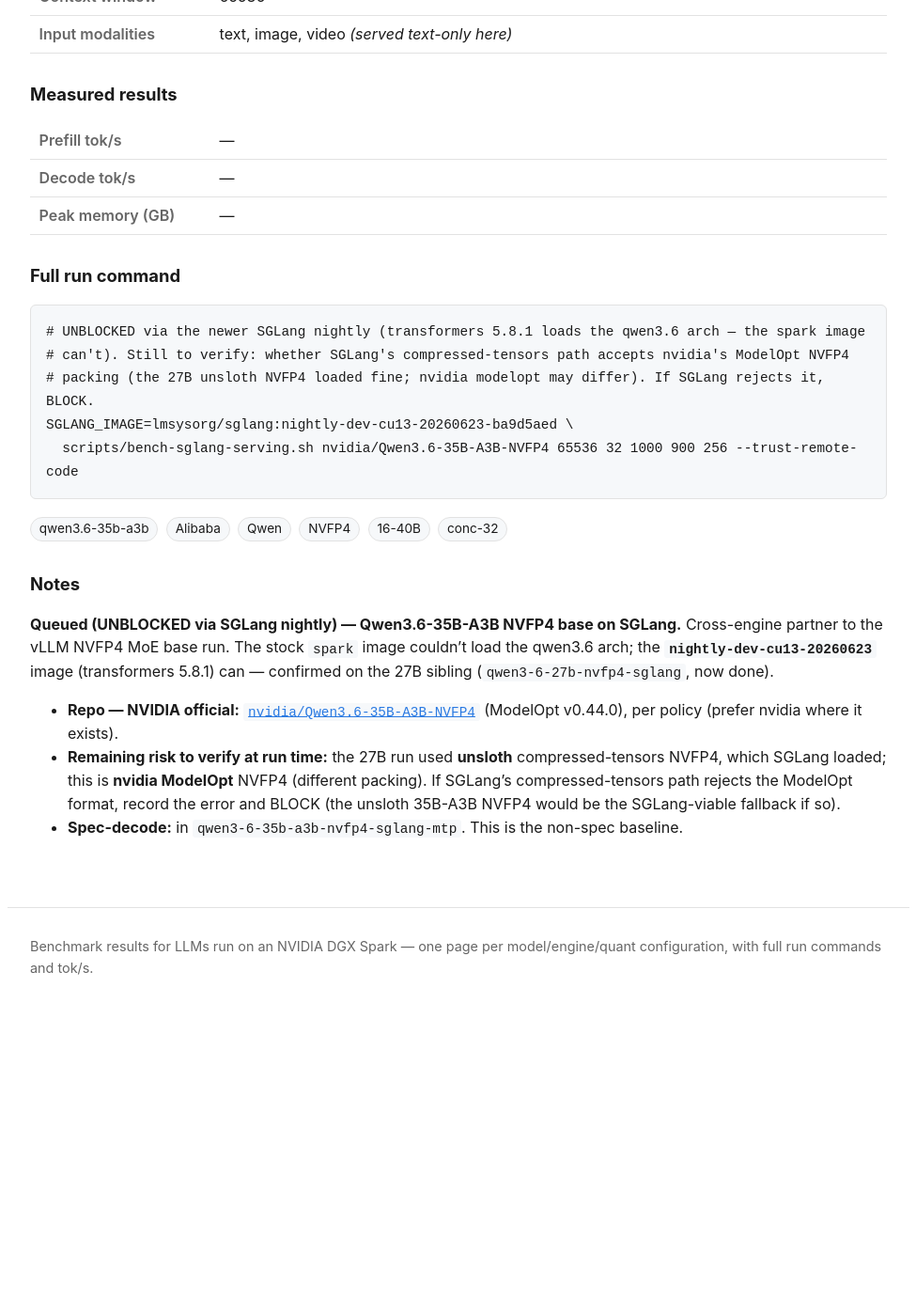
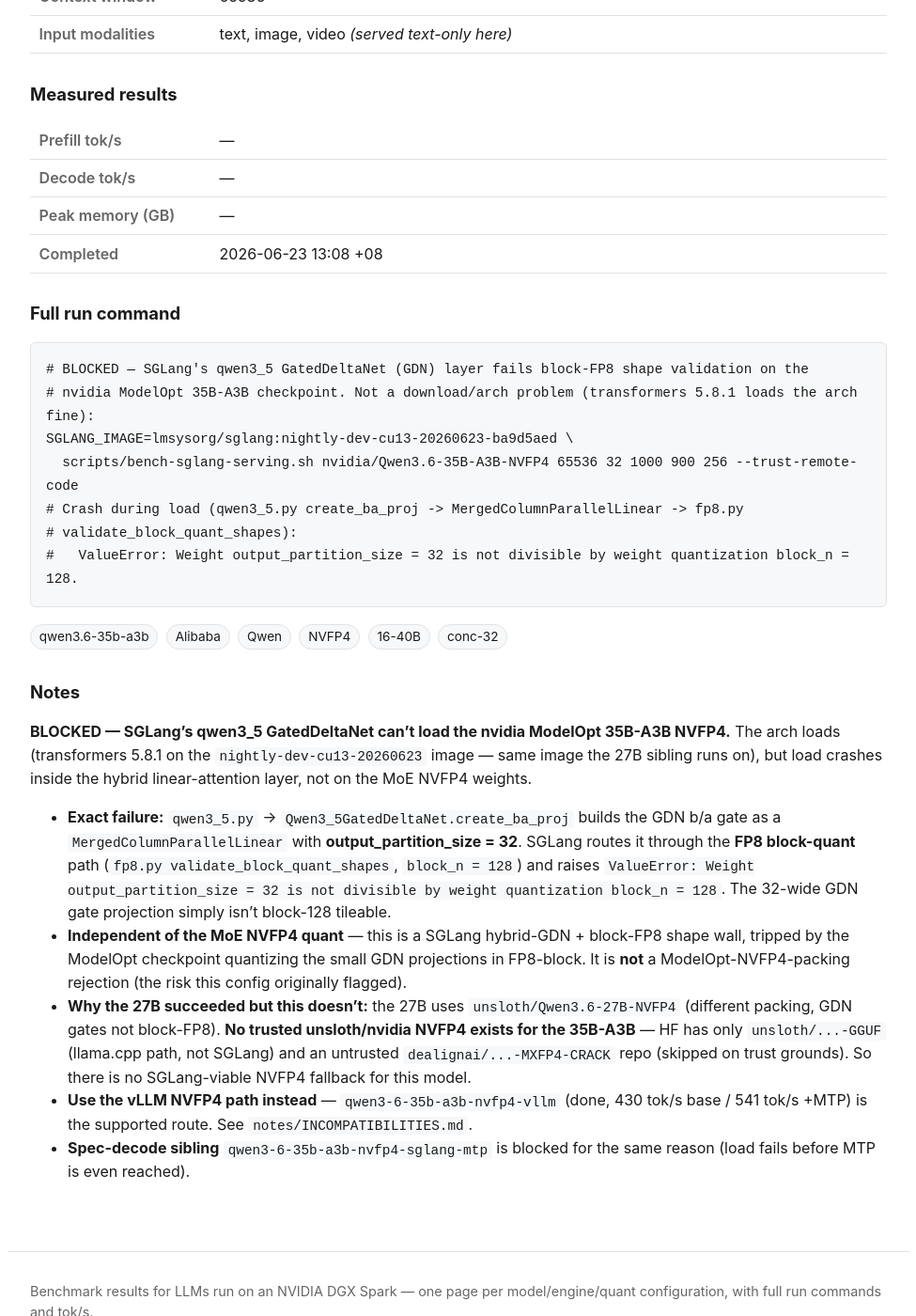
Before and after one commit to yjsoon/autobench, a Jekyll site: the page built from _configs/qwen3-6-35b-a3b-nvfp4-sglang.md, in a window 1280 px wide and 1400 px high, scrolled down 703 px. Shown: the whole window at 94% size, without its empty margins (152-1127 px from the left). Built offline with Jekyll 4.4.1, drawn with Linux system fonts in a browser that asks for light colours; before the commit the page ends 1806 px from its top, so only the background shows below that; some of the changed text lies outside the part shown.

Commit message:
Qwen3.6-35B-A3B SGLang NVFP4 {base,MTP}: BLOCKED — qwen3_5 GatedDeltaNet block-FP8 shape wall
SGLang's qwen3_5 GDN create_ba_proj builds a 32-wide MergedColumnParallelLinear that
fails fp8.py validate_block_quant_shapes (32 not divisible by block_n=128). Independent
of the MoE NVFP4 quant; no trusted NVFP4 fallback exists for 35B-A3B. vLLM NVFP4 path
(base 430 / +MTP 541 tok/s) is the supported route. Recorded in INCOMPATIBILITIES.md.

Co-Authored-By: Claude Opus 4.8 <noreply@anthropic.com>
Claude-Session: https://claude.ai/code/session_01B9a7mhJxZceLtkYS7wKerp

```diff
--- a/_configs/qwen3-6-35b-a3b-nvfp4-sglang.md
+++ b/_configs/qwen3-6-35b-a3b-nvfp4-sglang.md
@@ -14,30 +14,40 @@ modalities: [text, image, video]
 mm_served: false
 concurrency: 32
 tags: [qwen3.6-35b-a3b, Alibaba, Qwen, NVFP4, 16-40B, conc-32]
-status: pending
+status: blocked
 prefill_toks:
 decode_toks:
 mem_gb:
 mem_source:
-completed_at:
-engine_image: lmsysorg/sglang:nightly-dev-cu13-20260623-ba9d5aed
+completed_at: 2026-06-23 13:08 +08
+engine_image: lmsysorg/sglang:nightly-dev-cu13-20260623-ba9d5aed@sha256:ca580c17cf5f9d2e268f4153d977e3cd46528feb2c62a4de8683a05d08da3cf2
 run_command: |
-  # UNBLOCKED via the newer SGLang nightly (transformers 5.8.1 loads the qwen3.6 arch — the spark image
-  # can't). Still to verify: whether SGLang's compressed-tensors path accepts nvidia's ModelOpt NVFP4
-  # packing (the 27B unsloth NVFP4 loaded fine; nvidia modelopt may differ). If SGLang rejects it, BLOCK.
+  # BLOCKED — SGLang's qwen3_5 GatedDeltaNet (GDN) layer fails block-FP8 shape validation on the
+  # nvidia ModelOpt 35B-A3B checkpoint. Not a download/arch problem (transformers 5.8.1 loads the arch fine):
   SGLANG_IMAGE=lmsysorg/sglang:nightly-dev-cu13-20260623-ba9d5aed \
     scripts/bench-sglang-serving.sh nvidia/Qwen3.6-35B-A3B-NVFP4 65536 32 1000 900 256 --trust-remote-code
+  # Crash during load (qwen3_5.py create_ba_proj -> MergedColumnParallelLinear -> fp8.py
+  # validate_block_quant_shapes):
+  #   ValueError: Weight output_partition_size = 32 is not divisible by weight quantization block_n = 128.
 ---
 
-**Queued (UNBLOCKED via SGLang nightly) — Qwen3.6-35B-A3B NVFP4 base on SGLang.** Cross-engine partner to
-the vLLM NVFP4 MoE base run. The stock `spark` image couldn't load the qwen3.6 arch; the
-**`nightly-dev-cu13-20260623`** image (transformers 5.8.1) can — confirmed on the 27B sibling
-(`qwen3-6-27b-nvfp4-sglang`, now done).
+**BLOCKED — SGLang's qwen3_5 GatedDeltaNet can't load the nvidia ModelOpt 35B-A3B NVFP4.** The arch loads
+(transformers 5.8.1 on the `nightly-dev-cu13-20260623` image — same image the 27B sibling runs on), but
+load crashes inside the hybrid linear-attention layer, not on the MoE NVFP4 weights.
 
-- **Repo — NVIDIA official:** [`nvidia/Qwen3.6-35B-A3B-NVFP4`](https://huggingface.co/nvidia/Qwen3.6-35B-A3B-NVFP4)
-  (ModelOpt v0.44.0), per policy (prefer nvidia where it exists).
-- **Remaining risk to verify at run time:** the 27B run used **unsloth** compressed-tensors NVFP4, which
-  SGLang loaded; this is **nvidia ModelOpt** NVFP4 (different packing). If SGLang's compressed-tensors path
-  rejects the ModelOpt format, record the error and BLOCK (the unsloth 35B-A3B NVFP4 would be the
-  SGLang-viable fallback if so).
-- **Spec-decode:** in `qwen3-6-35b-a3b-nvfp4-sglang-mtp`. This is the non-spec baseline.
+- **Exact failure:** `qwen3_5.py` → `Qwen3_5GatedDeltaNet.create_ba_proj` builds the GDN b/a gate as a
+  `MergedColumnParallelLinear` with **output_partition_size = 32**. SGLang routes it through the **FP8
+  block-quant** path (`fp8.py validate_block_quant_shapes`, `block_n = 128`) and raises
+  `ValueError: Weight output_partition_size = 32 is not divisible by weight quantization block_n = 128`.
+  The 32-wide GDN gate projection simply isn't block-128 tileable.
+- **Independent of the MoE NVFP4 quant** — this is a SGLang hybrid-GDN + block-FP8 shape wall, tripped by
+  the ModelOpt checkpoint quantizing the small GDN projections in FP8-block. It is **not** a
+  ModelOpt-NVFP4-packing rejection (the risk this config originally flagged).
+- **Why the 27B succeeded but this doesn't:** the 27B uses `unsloth/Qwen3.6-27B-NVFP4` (different packing,
+  GDN gates not block-FP8). **No trusted unsloth/nvidia NVFP4 exists for the 35B-A3B** — HF has only
+  `unsloth/...-GGUF` (llama.cpp path, not SGLang) and an untrusted `dealignai/...-MXFP4-CRACK` repo
+  (skipped on trust grounds). So there is no SGLang-viable NVFP4 fallback for this model.
+- **Use the vLLM NVFP4 path instead** — `qwen3-6-35b-a3b-nvfp4-vllm` (done, 430 tok/s base / 541 tok/s
+  +MTP) is the supported route. See `notes/INCOMPATIBILITIES.md`.
+- **Spec-decode sibling** `qwen3-6-35b-a3b-nvfp4-sglang-mtp` is blocked for the same reason (load fails
+  before MTP is even reached).
```
Also changed, not shown: _configs/qwen3-6-35b-a3b-nvfp4-sglang-mtp.md (+17 -15 lines), notes/INCOMPATIBILITIES.md (+16 -2 lines).
